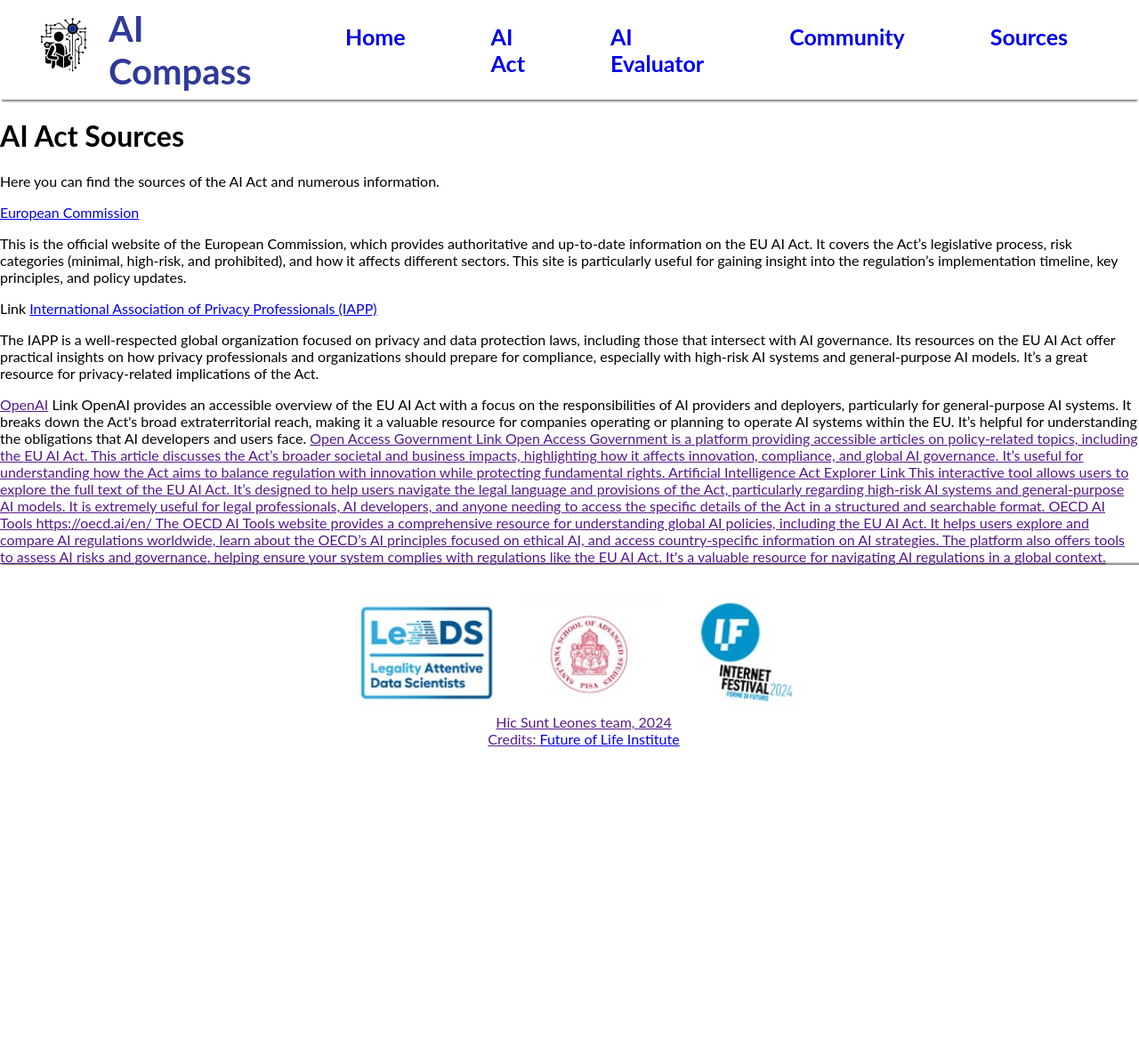
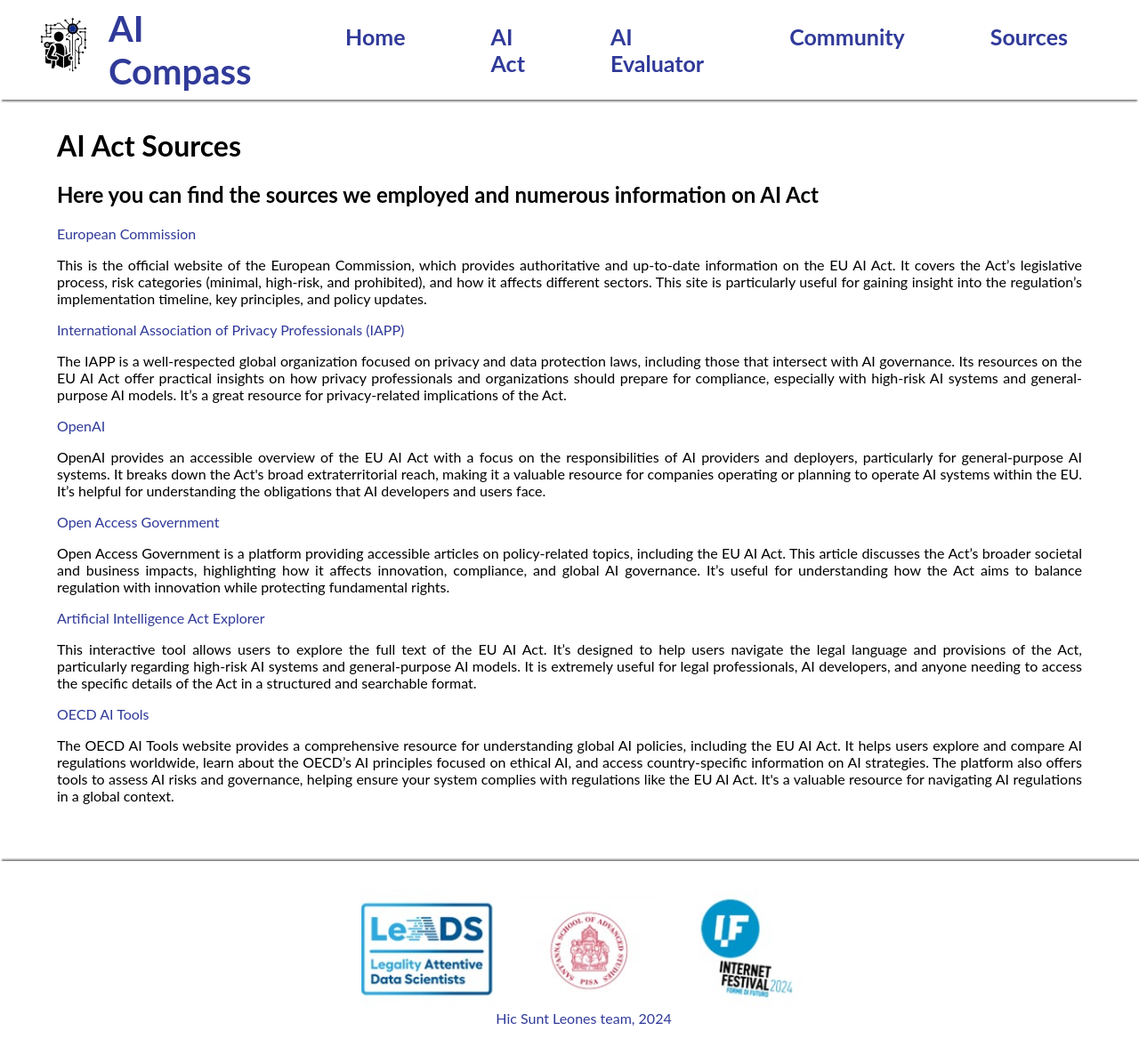
Before and after one commit to Francesco-Barcherini/aicompass, a Flask app: page /sources in a window 1280 px wide. Shown: the whole page at 89% size. Before the commit the page ends 839 px from the top, so only its background shows below. Run offline with Flask 3, Linux system fonts and the light colour scheme.

Commit message:
add: sources

```diff
--- a/templates/base.html
+++ b/templates/base.html
@@ -62,8 +62,7 @@
 
 
             <div class="et_pb_text_inner">
-                Hic Sunt Leones team, 2024 <br>
-                Credits: <a href="https://artificialintelligenceact.eu/">Future of Life Institute</a>
+                Hic Sunt Leones team, 2024
             </div>
         </div><div class="et_pb_module et_pb_text et_pb_text_3_tb_footer  et_pb_text_align_left et_pb_bg_layout_light">
         </div>
--- a/templates/community.html
+++ b/templates/community.html
@@ -2,7 +2,7 @@
 {% block content %}
 
 <h1>AI Act Community</h1>
-<p>Use this community to deepen into the AI Act. Ask to other stakholders about your doubts and keep updated.</p>
+<p>Welcome to the community of the AI professionals, where you can deepen into the AI Act and share your opinions. Ask to other stakeholders about your doubts and keep updated.</p>
 
 <!-- create a text input to ask questions to the community -->
 <!-- Use frontend to simulate a reddit chat -->
--- a/templates/sources.html
+++ b/templates/sources.html
@@ -2,27 +2,45 @@
 {% block content %}
 
 <h1>AI Act Sources</h1>
-<p>Here you can find the sources of the AI Act and numerous information.</p>
+<h2>Here you can find the sources we employed and numerous information on AI Act</h2>
 
 <a href="https://commission.europa.eu/">European Commission</a>
 <p>This is the official website of the European Commission, which provides authoritative and up-to-date information on the EU AI Act. It covers the Act’s legislative process, risk categories (minimal, high-risk, and prohibited), and how it affects different sectors. This site is particularly useful for gaining insight into the regulation’s implementation timeline, key principles, and policy updates.</p>
 
-Link
+
 <a href="https://iapp.org/">International Association of Privacy Professionals (IAPP)</a>
 <p>The IAPP is a well-respected global organization focused on privacy and data protection laws, including those that intersect with AI governance. Its resources on the EU AI Act offer practical insights on how privacy professionals and organizations should prepare for compliance, especially with high-risk AI systems and general-purpose AI models. It’s a great resource for privacy-related implications of the Act.</p>
 
-<a href="">OpenAI</a>
-Link
-OpenAI provides an accessible overview of the EU AI Act with a focus on the responsibilities of AI providers and deployers, particularly for general-purpose AI systems. It breaks down the Act's broad extraterritorial reach, making it a valuable resource for companies operating or planning to operate AI systems within the EU. It’s helpful for understanding the obligations that AI developers and users face.
-<a href="">Open Access Government
-Link
-Open Access Government is a platform providing accessible articles on policy-related topics, including the EU AI Act. This article discusses the Act’s broader societal and business impacts, highlighting how it affects innovation, compliance, and global AI governance. It’s useful for understanding how the Act aims to balance regulation with innovation while protecting fundamental rights.
-<a href="">Artificial Intelligence Act Explorer
-Link
-This interactive tool allows users to explore the full text of the EU AI Act. It’s designed to help users navigate the legal language and provisions of the Act, particularly regarding high-risk AI systems and general-purpose AI models. It is extremely useful for legal professionals, AI developers, and anyone needing to access the specific details of the Act in a structured and searchable format.
-OECD AI Tools
-https://oecd.ai/en/
-The OECD AI Tools website provides a comprehensive resource for understanding global AI policies, including the EU AI Act. It helps users explore and compare AI regulations worldwide, learn about the OECD’s AI principles focused on ethical AI, and access country-specific information on AI strategies. The platform also offers tools to assess AI risks and governance, helping ensure your system complies with regulations like the EU AI Act. It's a valuable resource for navigating AI regulations in a global context.
+<a href="https://openai.com/">OpenAI</a>
 
+<p>OpenAI provides an accessible overview of the EU AI Act with a focus on the responsibilities of AI providers and deployers, particularly for general-purpose AI systems. It breaks down the Act's broad extraterritorial reach, making it a valuable resource for companies operating or planning to operate AI systems within the EU. It’s helpful for understanding the obligations that AI developers and users face.</p>
+<a href="https://www.openaccessgovernment.org/">Open Access Government</a>
+
+<p>Open Access Government is a platform providing accessible articles on policy-related topics, including the EU AI Act. This article discusses the Act’s broader societal and business impacts, highlighting how it affects innovation, compliance, and global AI governance. It’s useful for understanding how the Act aims to balance regulation with innovation while protecting fundamental rights.</p>
+<a href="https://artificialintelligenceact.eu/">Artificial Intelligence Act Explorer</a>
+
+<p>This interactive tool allows users to explore the full text of the EU AI Act. It’s designed to help users navigate the legal language and provisions of the Act, particularly regarding high-risk AI systems and general-purpose AI models. It is extremely useful for legal professionals, AI developers, and anyone needing to access the specific details of the Act in a structured and searchable format.</p>
+
+<a href="https://oecd.ai/en/">OECD AI Tools</a>
+<p>The OECD AI Tools website provides a comprehensive resource for understanding global AI policies, including the EU AI Act. It helps users explore and compare AI regulations worldwide, learn about the OECD’s AI principles focused on ethical AI, and access country-specific information on AI strategies. The platform also offers tools to assess AI risks and governance, helping ensure your system complies with regulations like the EU AI Act. It's a valuable resource for navigating AI regulations in a global context.</p>
+
+<style>
+
+    .content {
+        margin: 2rem 0 0 4rem;
+        text-align: justify;
+        width: 90%;
+        margin-bottom: 4rem;
+    }
+
+    a {
+        text-decoration: none;
+        color: #303A99;
+    }
+
+    a:hover {
+        color: #3b7bce;
+    }
+</style>
 
 {% endblock %}
```
Also changed, not shown: templates/ai_evaluator.html (+16 -0 lines).
